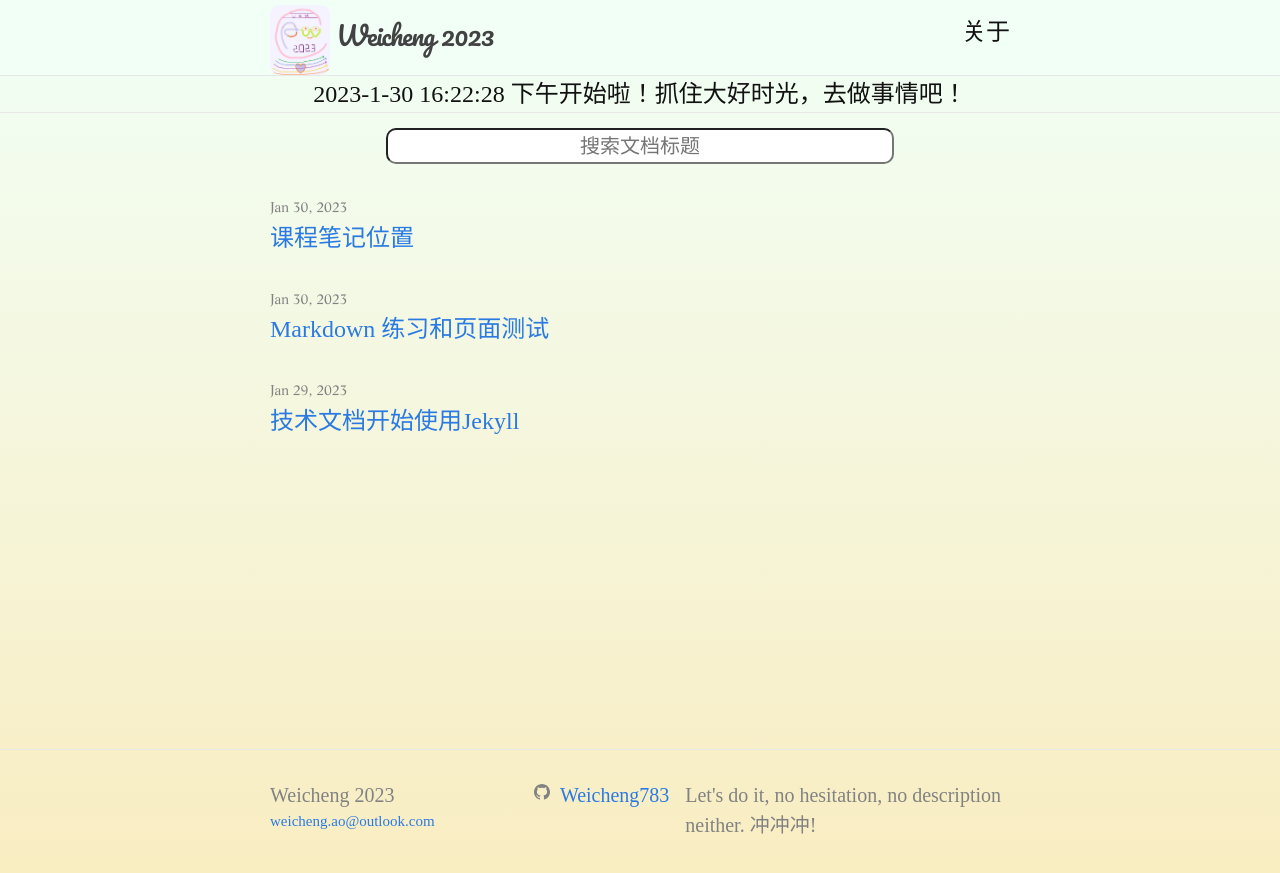
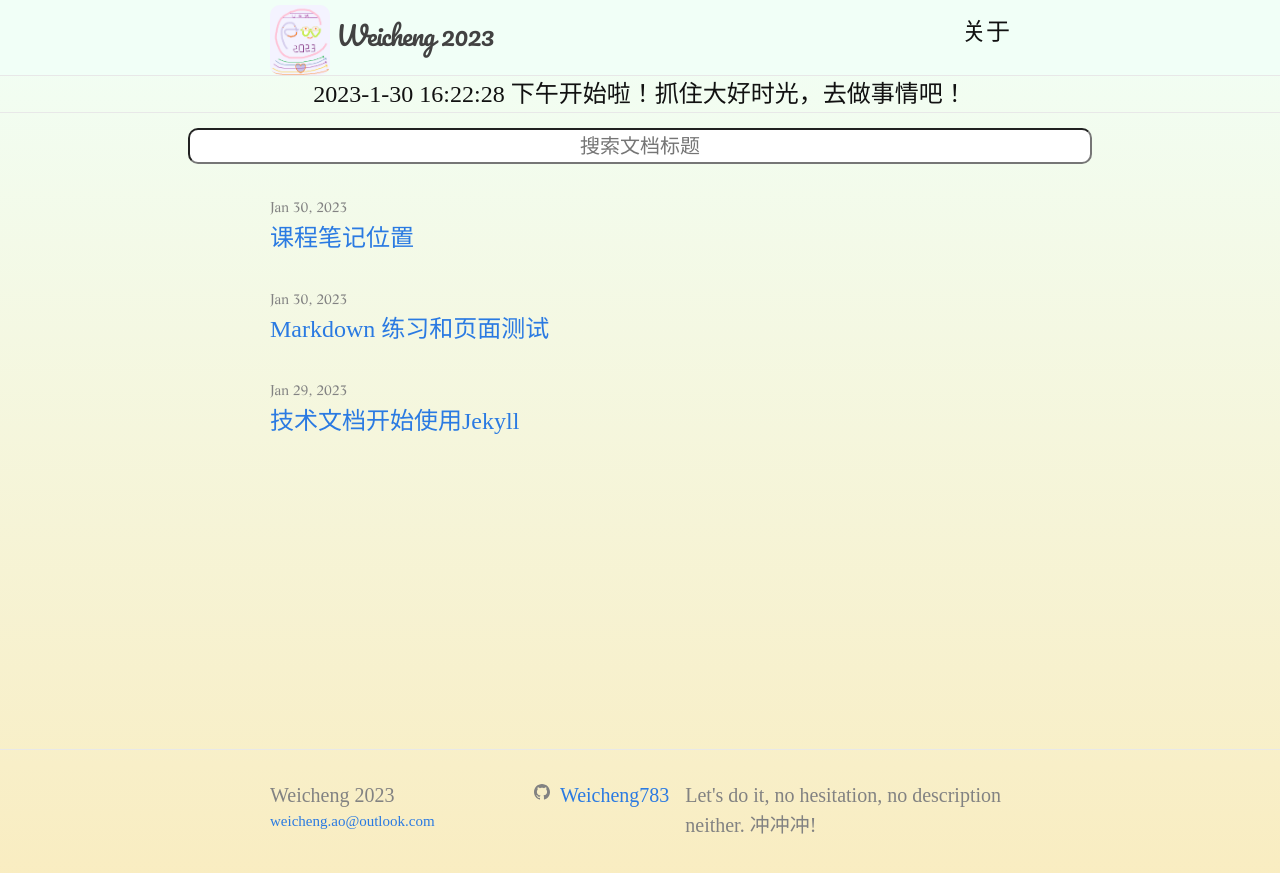
Before and after one commit to Weicheng783/Weicheng783.github.io, a Jekyll site: the page built from index.markdown, in a window 1280 px wide. Shown: the top 873 px of the page. Built offline with Jekyll 4.4.1, drawn with Linux system fonts in a browser that asks for light colours; some web fonts are replaced; comment, search, counter and statistics services are not loaded.

Commit message:
Adjust search bar visual

```diff
--- a/_layouts/default.html
+++ b/_layouts/default.html
@@ -8,7 +8,7 @@
     {%- include header.html -%}
 
     <!-- HTML elements for search -->
-    <div style="text-align: center; border-radius: 20px;"><input type="text" id="search-input" placeholder="搜索文档标题" style="width: 500px; height: 30px; border-radius: 10px; font-size: 20px; font-family: 'hanyiti'; text-align: center;"><ul id="results-container" style="font-family: 'hanyiti'; font-size: 18px;"></ul></div>
+    <div style="text-align: center; border-radius: 20px;"><input type="text" id="search-input" placeholder="搜索文档标题" style="width: 70%; height: 30px; border-radius: 10px; font-size: 20px; font-family: 'hanyiti'; text-align: center;"><ul id="results-container" style="font-family: 'hanyiti'; font-size: 18px;"></ul></div>
 
     <!-- or without installing anything -->
     <script src="https://unpkg.com/simple-jekyll-search@latest/dest/simple-jekyll-search.min.js"></script>
```
